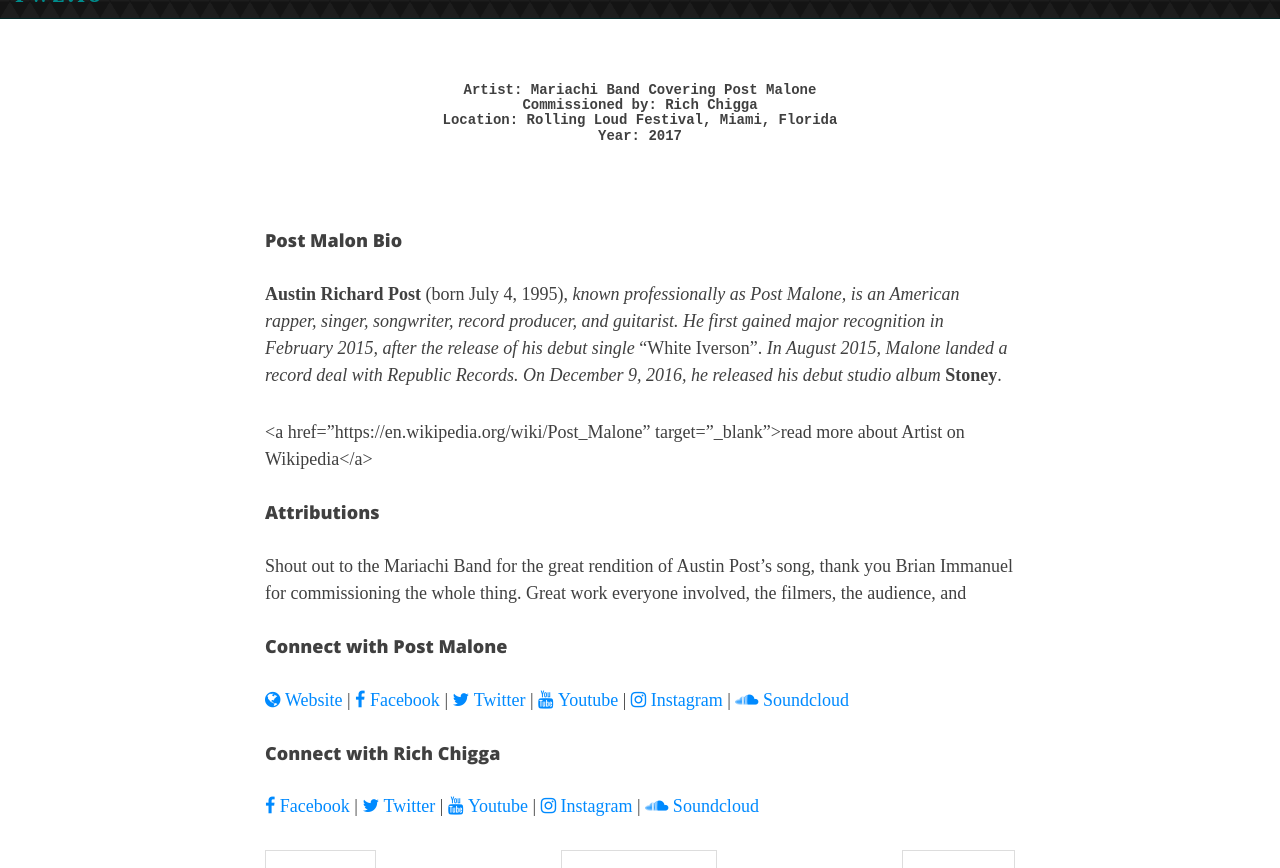
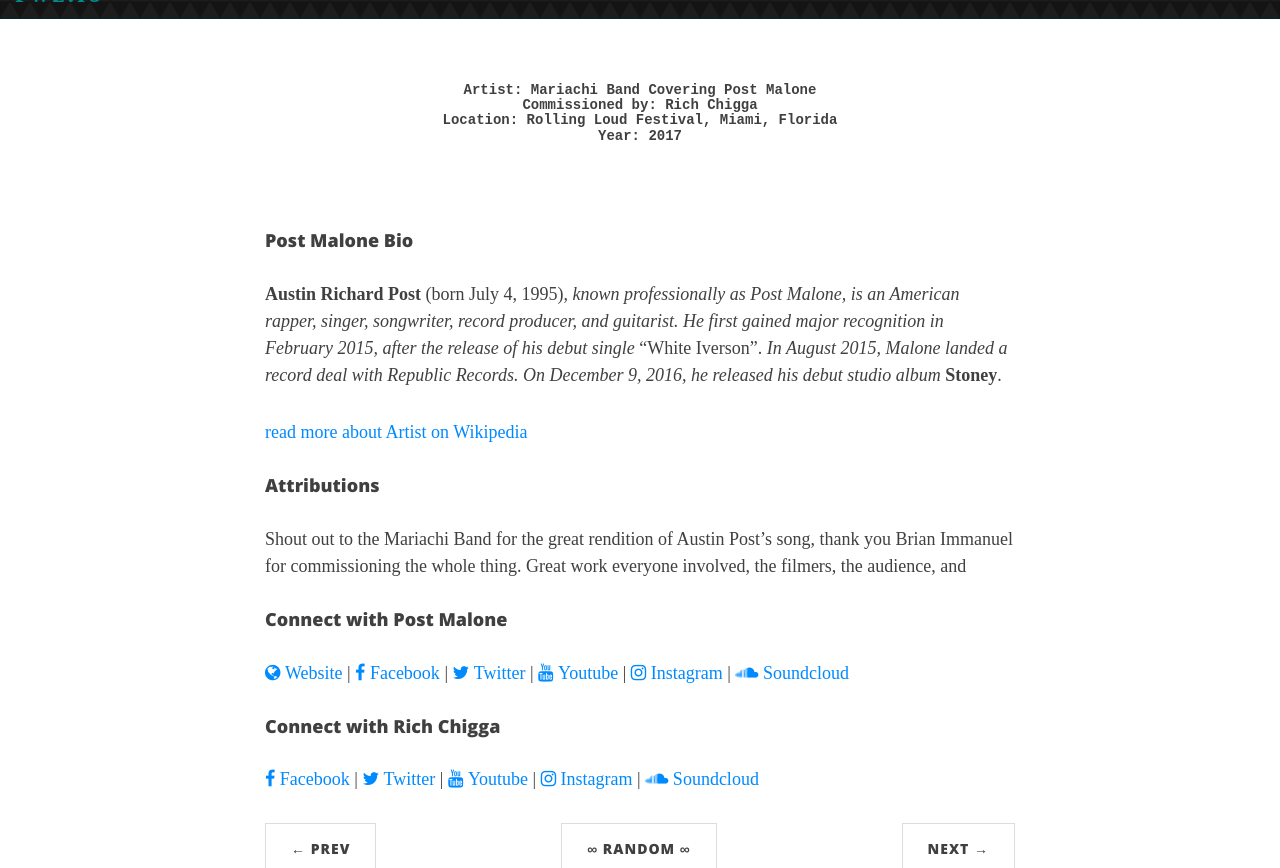
Before and after one commit to rhymeswithzion/rwz-test, a Jekyll site: the page built from _posts/2017-09-12-post-malone-congratulations-mariachi-remix.md, in a window 1280 px wide and 900 px high, scrolled down 1080 px, cut to the strip 32-900 px from the top of the window. Built offline with Jekyll 4.4.1, drawn with Linux system fonts in a browser that asks for light colours; some web fonts are replaced; comment, search, counter and statistics services are not loaded.

Commit message:
Update 2017-09-12-post-malone-congratulations-mariachi-remix.md

```diff
--- a/_posts/2017-09-12-post-malone-congratulations-mariachi-remix.md
+++ b/_posts/2017-09-12-post-malone-congratulations-mariachi-remix.md
@@ -24,11 +24,11 @@
 <br>
 
 
-#### Post Malon Bio
+#### Post Malone Bio
 
 **Austin Richard Post** (born July 4, 1995), *known professionally as Post Malone, is an American rapper, singer, songwriter, record producer, and guitarist. He first gained major recognition in February 2015, after the release of his debut single* "White Iverson". *In August 2015, Malone landed a record deal with Republic Records. On December 9, 2016, he released his debut studio album* **Stoney**.
 
-<a href=”https://en.wikipedia.org/wiki/Post_Malone” target=”_blank”>read more about Artist on Wikipedia</a>
+<a href="https://en.wikipedia.org/wiki/Post_Malone" target="_blank">read more about Artist on Wikipedia</a>
 
 #### Attributions
 
```
